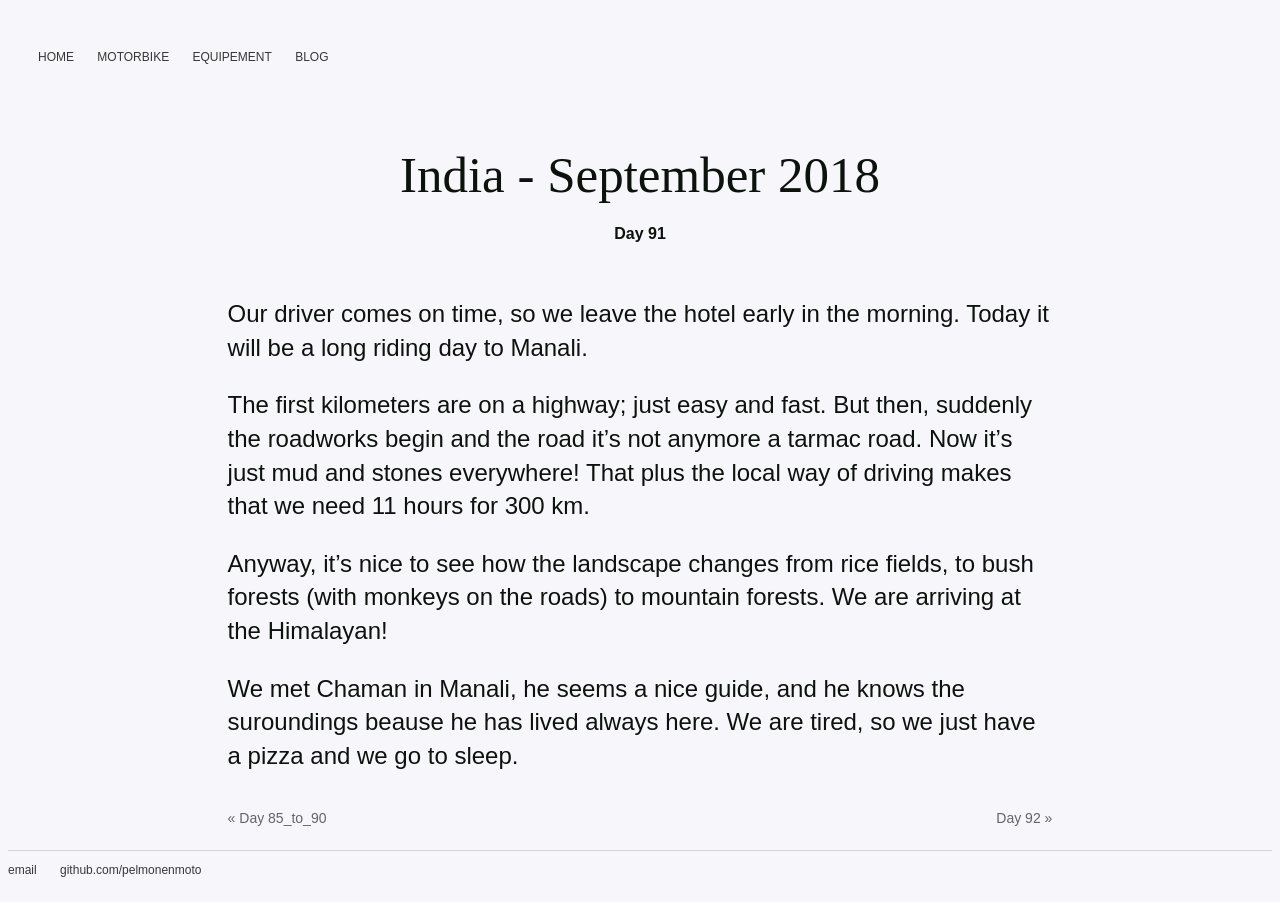
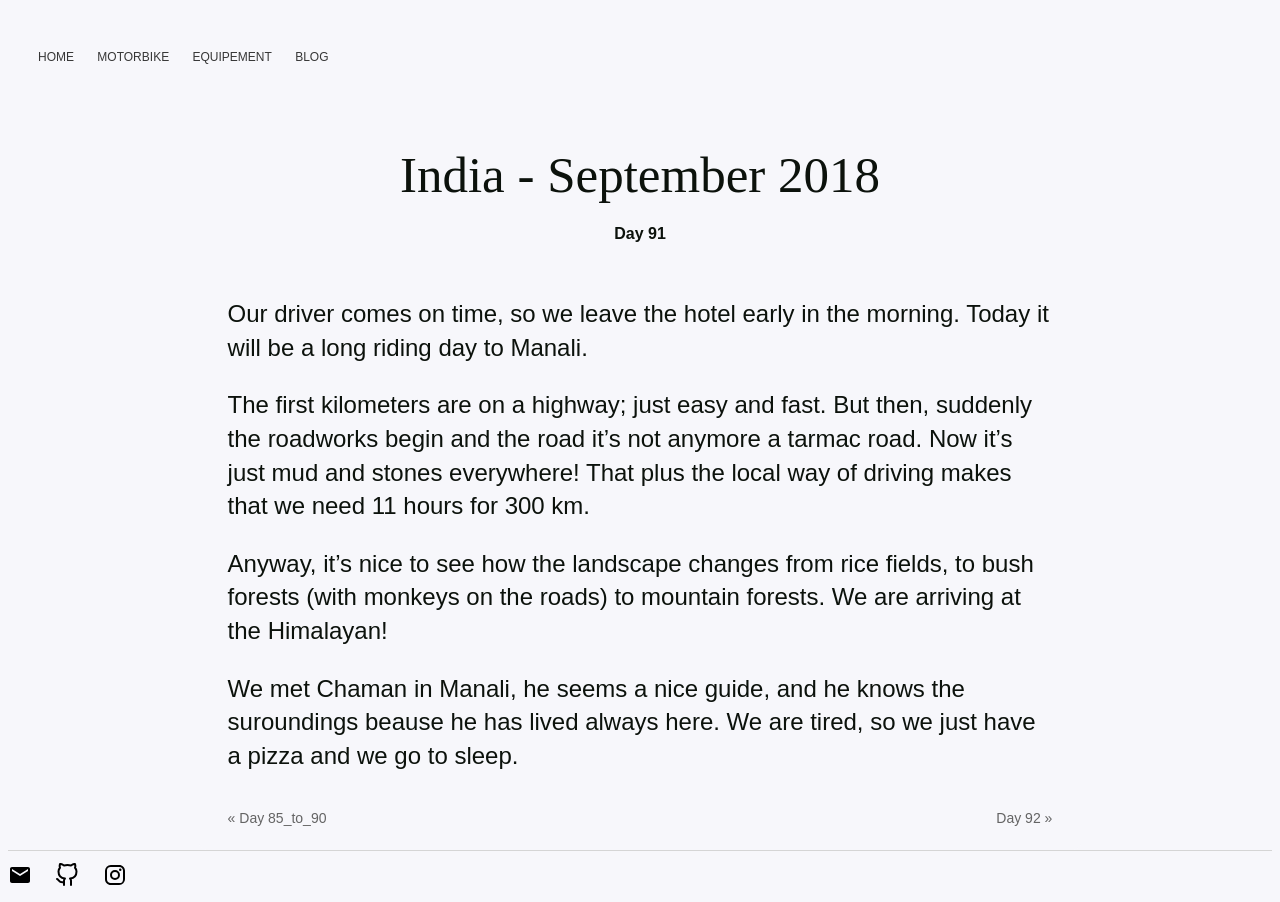
Before and after one commit to PepGonella/pelmonenmoto.github.io, a Jekyll site: the page built from _posts/2018-09-16-day91.md, in a window 1280 px wide. Built offline with Jekyll 4.4.1, drawn with Linux system fonts in a browser that asks for light colours.

Commit message:
add social media icons

```diff
--- /dev/null
+++ b/_includes/social-icon.html
@@ -0,0 +1,30 @@
+{% case include.icon %}
+  {% when "Facebook" %}
+    <svg class="facebook" fill="#000000" height="24" viewBox="0 0 24 24" width="24" xmlns="http://www.w3.org/2000/svg"><path d="M19,4V7H17A1,1 0 0,0 16,8V10H19V13H16V20H13V13H11V10H13V7.5C13,5.56 14.57,4 16.5,4M20,2H4A2,2 0 0,0 2,4V20A2,2 0 0,0 4,22H20A2,2 0 0,0 22,20V4C22,2.89 21.1,2 20,2Z" /></svg>
+  {% when "Facebook2" %}
+    <svg class="facebook" xmlns="http://www.w3.org/2000/svg" width="25" height="25" viewBox="15.8 15.8 25 25"><path d="M32.8 24.7h-3.2v-2.1c0-0.8 0.5-1 0.9-1s2.3 0 2.3 0v-3.5l-3.1 0c-3.5 0-4.3 2.6-4.3 4.3v2.3h-2v3.6h2c0 4.6 0 10.2 0 10.2h4.2c0 0 0-5.6 0-10.2h2.8L32.8 24.7z"/></svg>
+  {% when "Google Plus" %}
+    <svg class="google-plus" fill="#000000" height="24" viewBox="0 0 24 24" width="24" xmlns="http://www.w3.org/2000/svg"><path d="M23,11H21V9H19V11H17V13H19V15H21V13H23M8,11V13.4H12C11.8,14.4 10.8,16.4 8,16.4C5.6,16.4 3.7,14.4 3.7,12C3.7,9.6 5.6,7.6 8,7.6C9.4,7.6 10.3,8.2 10.8,8.7L12.7,6.9C11.5,5.7 9.9,5 8,5C4.1,5 1,8.1 1,12C1,15.9 4.1,19 8,19C12,19 14.7,16.2 14.7,12.2C14.7,11.7 14.7,11.4 14.6,11H8Z" /></svg>
+  {% when "Instagram" %}
+    <svg class="instagram" fill="#000000" height="24" viewBox="0 0 24 24" width="24" xmlns="http://www.w3.org/2000/svg"><path d="M7.8,2H16.2C19.4,2 22,4.6 22,7.8V16.2A5.8,5.8 0 0,1 16.2,22H7.8C4.6,22 2,19.4 2,16.2V7.8A5.8,5.8 0 0,1 7.8,2M7.6,4A3.6,3.6 0 0,0 4,7.6V16.4C4,18.39 5.61,20 7.6,20H16.4A3.6,3.6 0 0,0 20,16.4V7.6C20,5.61 18.39,4 16.4,4H7.6M17.25,5.5A1.25,1.25 0 0,1 18.5,6.75A1.25,1.25 0 0,1 17.25,8A1.25,1.25 0 0,1 16,6.75A1.25,1.25 0 0,1 17.25,5.5M12,7A5,5 0 0,1 17,12A5,5 0 0,1 12,17A5,5 0 0,1 7,12A5,5 0 0,1 12,7M12,9A3,3 0 0,0 9,12A3,3 0 0,0 12,15A3,3 0 0,0 15,12A3,3 0 0,0 12,9Z" /></svg>
+  {% when "LinkedIn" %}
+    <svg class="linkedin" fill="#000000" height="24" viewBox="0 0 24 24" width="24" xmlns="http://www.w3.org/2000/svg"><path d="M19,19H16V13.7A1.5,1.5 0 0,0 14.5,12.2A1.5,1.5 0 0,0 13,13.7V19H10V10H13V11.2C13.5,10.36 14.59,9.8 15.5,9.8A3.5,3.5 0 0,1 19,13.3M6.5,8.31C5.5,8.31 4.69,7.5 4.69,6.5A1.81,1.81 0 0,1 6.5,4.69C7.5,4.69 8.31,5.5 8.31,6.5A1.81,1.81 0 0,1 6.5,8.31M8,19H5V10H8M20,2H4C2.89,2 2,2.89 2,4V20A2,2 0 0,0 4,22H20A2,2 0 0,0 22,20V4C22,2.89 21.1,2 20,2Z" /></svg>
+  {% when "Pinterest" %}
+    <svg class="pinterest" fill="#000000" height="24" viewBox="0 0 24 24" width="24" xmlns="http://www.w3.org/2000/svg"><path d="M13,16.2C12.2,16.2 11.43,15.86 10.88,15.28L9.93,18.5L9.86,18.69L9.83,18.67C9.64,19 9.29,19.2 8.9,19.2C8.29,19.2 7.8,18.71 7.8,18.1C7.8,18.05 7.81,18 7.81,17.95H7.8L7.85,17.77L9.7,12.21C9.7,12.21 9.5,11.59 9.5,10.73C9.5,9 10.42,8.5 11.16,8.5C11.91,8.5 12.58,8.76 12.58,9.81C12.58,11.15 11.69,11.84 11.69,12.81C11.69,13.55 12.29,14.16 13.03,14.16C15.37,14.16 16.2,12.4 16.2,10.75C16.2,8.57 14.32,6.8 12,6.8C9.68,6.8 7.8,8.57 7.8,10.75C7.8,11.42 8,12.09 8.34,12.68C8.43,12.84 8.5,13 8.5,13.2A1,1 0 0,1 7.5,14.2C7.13,14.2 6.79,14 6.62,13.7C6.08,12.81 5.8,11.79 5.8,10.75C5.8,7.47 8.58,4.8 12,4.8C15.42,4.8 18.2,7.47 18.2,10.75C18.2,13.37 16.57,16.2 13,16.2M20,2H4C2.89,2 2,2.89 2,4V20A2,2 0 0,0 4,22H20A2,2 0 0,0 22,20V4C22,2.89 21.1,2 20,2Z" /></svg>
+  {% when "Tumblr" %}
+    <svg class="tumblr" fill="#000000" height="24" viewBox="0 0 24 24" width="24" xmlns="http://www.w3.org/2000/svg"><path d="M16,11H13V14.9C13,15.63 13.14,16 14.1,16H16V19C16,19 14.97,19.1 13.9,19.1C11.25,19.1 10,17.5 10,15.7V11H8V8.2C10.41,8 10.62,6.16 10.8,5H13V8H16M20,2H4C2.89,2 2,2.89 2,4V20A2,2 0 0,0 4,22H20A2,2 0 0,0 22,20V4C22,2.89 21.1,2 20,2Z" /></svg>
+  {% when "Twitter" %}
+    <svg class="twitter" fill="#000000" height="24" viewBox="0 0 24 24" width="24" xmlns="http://www.w3.org/2000/svg"><path d="M22.46,6C21.69,6.35 20.86,6.58 20,6.69C20.88,6.16 21.56,5.32 21.88,4.31C21.05,4.81 20.13,5.16 19.16,5.36C18.37,4.5 17.26,4 16,4C13.65,4 11.73,5.92 11.73,8.29C11.73,8.63 11.77,8.96 11.84,9.27C8.28,9.09 5.11,7.38 3,4.79C2.63,5.42 2.42,6.16 2.42,6.94C2.42,8.43 3.17,9.75 4.33,10.5C3.62,10.5 2.96,10.3 2.38,10C2.38,10 2.38,10 2.38,10.03C2.38,12.11 3.86,13.85 5.82,14.24C5.46,14.34 5.08,14.39 4.69,14.39C4.42,14.39 4.15,14.36 3.89,14.31C4.43,16 6,17.26 7.89,17.29C6.43,18.45 4.58,19.13 2.56,19.13C2.22,19.13 1.88,19.11 1.54,19.07C3.44,20.29 5.7,21 8.12,21C16,21 20.33,14.46 20.33,8.79C20.33,8.6 20.33,8.42 20.32,8.23C21.16,7.63 21.88,6.87 22.46,6Z" /></svg>
+  {% when "YouTube" %}
+    <svg class="youtube" fill="#000000" height="24" viewBox="0 0 24 24" width="24" xmlns="http://www.w3.org/2000/svg"><path d="M10,16.5V7.5L16,12M20,4.4C19.4,4.2 15.7,4 12,4C8.3,4 4.6,4.19 4,4.38C2.44,4.9 2,8.4 2,12C2,15.59 2.44,19.1 4,19.61C4.6,19.81 8.3,20 12,20C15.7,20 19.4,19.81 20,19.61C21.56,19.1 22,15.59 22,12C22,8.4 21.56,4.91 20,4.4Z" /></svg>
+  {% when "Hacker News" %}
+    <svg class="hacker-news" xmlns="http://www.w3.org/2000/svg" width="24" height="24" viewBox="0 0 24 24"><path d="M18.8 3.3c-0.4 0.8-5.6 11.1-5.6 11.2 0 2 0 6.2 0 6.2 -0.1 0-2.2 0-2.3 0 0 0 0-5.9 0-6.2 0 0-5.5-10.9-5.6-11.1C5.3 3.3 5.3 3.3 5.3 3.3 5.3 3.3 5.3 3.3 5.3 3.3c0 0 0 0 0.1 0 0.9 0 1.7 0 2.6 0 0 0 0 0 0 0.1 0.1 0.1 4 8.3 4.1 8.3 0 0 4.2-8.3 4.3-8.4 0.8 0 1.6 0 2.4 0 0 0 0 0 0 0C18.8 3.3 18.8 3.3 18.8 3.3z"/></svg>
+  {% when "Designer News" %}
+    <svg class="designer-news" xmlns="http://www.w3.org/2000/svg" width="25" height="25" viewBox="285.1 408.4 25 25"><path d="M297 420.9c0-3.4-2.1-5.6-6-5.6h-3.9v11.3h4C294.9 426.6 297 424.3 297 420.9L297 420.9zM294.2 420.9c0 2.4-1.2 3.5-3.2 3.5h-1v-6.9h1C292.9 417.5 294.2 418.6 294.2 420.9zM308.1 426.6v-11.3h-2.6v6.3l-4.2-6.3h-2.7v11.3h2.6v-6.8l4.4 6.7h2.4V426.6z"/></svg>
+  {% when "RSS" %}
+    <svg fill="#000000" height="24" viewBox="0 0 24 24" width="24" xmlns="http://www.w3.org/2000/svg"><path d="M0 0h24v24H0z" fill="none"/><circle cx="6.18" cy="17.82" r="2.18"/><path d="M4 4.44v2.83c7.03 0 12.73 5.7 12.73 12.73h2.83c0-8.59-6.97-15.56-15.56-15.56zm0 5.66v2.83c3.9 0 7.07 3.17 7.07 7.07h2.83c0-5.47-4.43-9.9-9.9-9.9z"/></svg>
+  {% when "Email" %}
+    <svg fill="#000000" height="24" viewBox="0 0 24 24" width="24" xmlns="http://www.w3.org/2000/svg"><path d="M20 4H4c-1.1 0-1.99.9-1.99 2L2 18c0 1.1.9 2 2 2h16c1.1 0 2-.9 2-2V6c0-1.1-.9-2-2-2zm0 4l-8 5-8-5V6l8 5 8-5v2z"/><path d="M0 0h24v24H0z" fill="none"/></svg>
+  {% when "Github" %}
+    <svg fill="none" height="24" viewBox="0 0 24 24" width="24" xmlns="http://www.w3.org/2000/svg" stroke="#000000" stroke-width="2" stroke-linecap="round" stroke-linejoin="round" class="feather feather-github"><path d="M9 19c-5 1.5-5-2.5-7-3m14 6v-3.87a3.37 3.37 0 0 0-.94-2.61c3.14-.35 6.44-1.54 6.44-7A5.44 5.44 0 0 0 20 4.77 5.07 5.07 0 0 0 19.91 1S18.73.65 16 2.48a13.38 13.38 0 0 0-7 0C6.27.65 5.09 1 5.09 1A5.07 5.07 0 0 0 5 4.77a5.44 5.44 0 0 0-1.5 3.78c0 5.42 3.3 6.61 6.44 7A3.37 3.37 0 0 0 9 18.13V22"></path></svg>
+{% endcase %}
--- a/_layouts/default.html
+++ b/_layouts/default.html
@@ -24,8 +24,9 @@
 			</div><!-- /.container -->
 			<footer>
 	    		<ul>
-	        		<li><a href="mailto:pelmonenmoto@gmail.com"style="color: rgb(55, 55, 55)">email</a></li>
-	        		<li><a href="https://github.com/pelmonenmoto"style="color: rgb(55, 55, 55)">github.com/pelmonenmoto</a></li>
+	        		<li><a href="mailto:pelmonenmoto@gmail.com"style="color: rgb(55, 55, 55)">{% include social-icon.html icon="Email" %}</a></li>
+					<li><a href="https://github.com/pelmonenmoto"style="color: rgb(55, 55, 55)">{% include social-icon.html icon="Github" %}</a></li>
+	        		<li><a href="https://www.instagram.com/pelmonenmoto/?hl=es">{% include social-icon.html icon="Instagram" %}</a></li>
 				</ul>
 			</footer>
 			{% if jekyll.environment == 'production' %}
```
